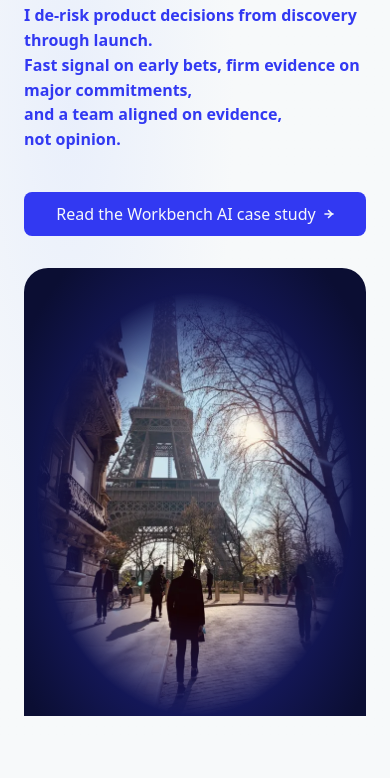
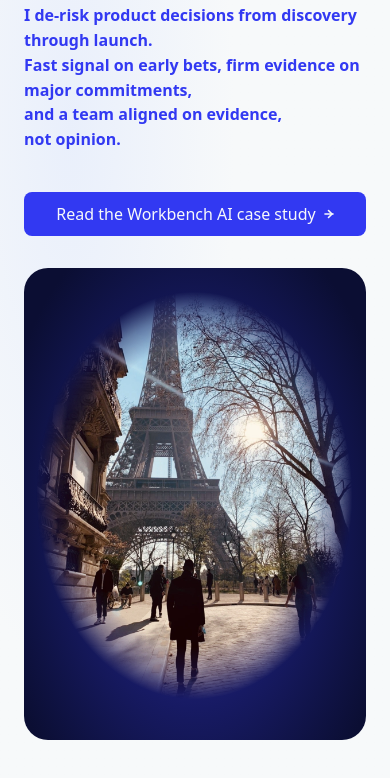
Before and after one commit to iconoclassic/portfolio, a plain HTML site: page adisa-soren-portfolio/index.html in a window 390 px wide. Shown: the part 322-1100 px from the top of the page. Drawn offline with Linux system fonts and the light colour scheme; a web font is replaced by a local one.

Commit message:
Home hero: crop photo to the reference oval with a soft outer fade, full-quality photo, rounded phone panel

```diff
--- a/adisa-soren-portfolio/index.html
+++ b/adisa-soren-portfolio/index.html
@@ -116,13 +116,17 @@
     .oct-panel { grid-template-columns: minmax(0, 1fr); }
     .oct-art { padding: var(--s-5) var(--s-3) 0; }
   }
-  /* exploring: the photo emerging from the background. No frame: its edges dissolve through a soft oval mask, so the
-     sky and street fade into the sea instead of stopping at a border. */
+  /* the photo, cropped to the oval marked on the reference slide: across the photo's full width, from its top edge down to
+     96% of its height (centre 49.8% / 48%, radii 49.7% / 48.1%). The outer quarter dissolves into the background (the middle stays fully opaque, so nothing from the background shows through the scene); the photo is nudged down 2%
+     so the oval's own centre lines up with the words. */
   .oct-art img.oct-photo { display: block; margin: 0; filter: none; box-shadow: none; border-radius: 0;
-    width: min(88%, 28.5vw, 46svh, 460px); height: auto; max-height: none; aspect-ratio: 3 / 4; object-fit: cover; object-position: 45% 40%;
-    -webkit-mask-image: radial-gradient(closest-side ellipse at 50% 50%, #000 52%, rgba(0, 0, 0, .55) 74%, transparent 100%);
-            mask-image: radial-gradient(closest-side ellipse at 50% 50%, #000 52%, rgba(0, 0, 0, .55) 74%, transparent 100%); }
+    width: min(88%, 28.5vw, 46svh, 460px); height: auto; max-height: none; aspect-ratio: 1108 / 1478; object-fit: cover; object-position: 50% 50%;
+    -webkit-mask-image: radial-gradient(49.7% 48.1% at 49.8% 48%, #000 74%, rgba(0, 0, 0, .55) 88%, transparent 100%);
+            mask-image: radial-gradient(49.7% 48.1% at 49.8% 48%, #000 74%, rgba(0, 0, 0, .55) 88%, transparent 100%); }
+  @media (min-width: 1180px) { .oct-art img.oct-photo { transform: translateY(2%); } }
   @media (max-width: 1179px) { .oct-art img.oct-photo { width: min(100%, 440px); } }
+  /* below 1180 the photo sits in its own rounded navy panel (the lists that used to close it off underneath are gone) */
+  @media (max-width: 1179px) { .oct-art { border-radius: 24px; margin-bottom: 0; padding-bottom: var(--s-5); } }
   /* the background has bright glowing orbs: a soft dark halo keeps the white text readable wherever one sits behind it */
   .oct-panel li, .oct-panel__h { text-shadow: 0 0 10px rgba(6, 8, 40, .85), 0 0 3px rgba(6, 8, 40, .7); }
   @media (min-width: 1180px) {
@@ -230,7 +234,7 @@
           </div>
         </div>
         <figure class="oct-art" aria-hidden="true">
-          <img class="oct-photo" src="assets/img/paris.webp" srcset="assets/img/paris-640.webp 640w, assets/img/paris.webp 1000w" sizes="(min-width: 1180px) 30vw, 80vw" width="1000" height="1334" alt="" fetchpriority="high">
+          <img class="oct-photo" src="assets/img/paris-hq.webp" width="1108" height="1478" alt="" fetchpriority="high">
         </figure>
       </div>
       <dl class="hero__facts oct-facts">
```
